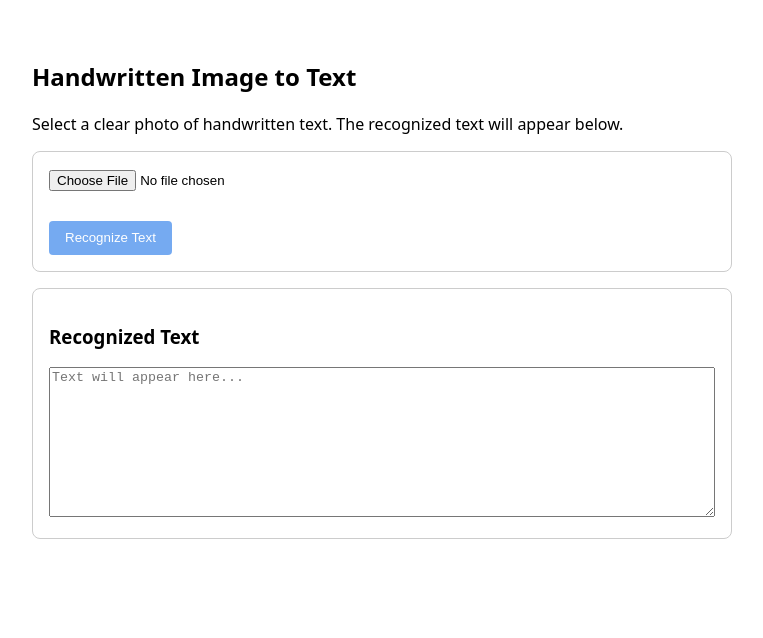
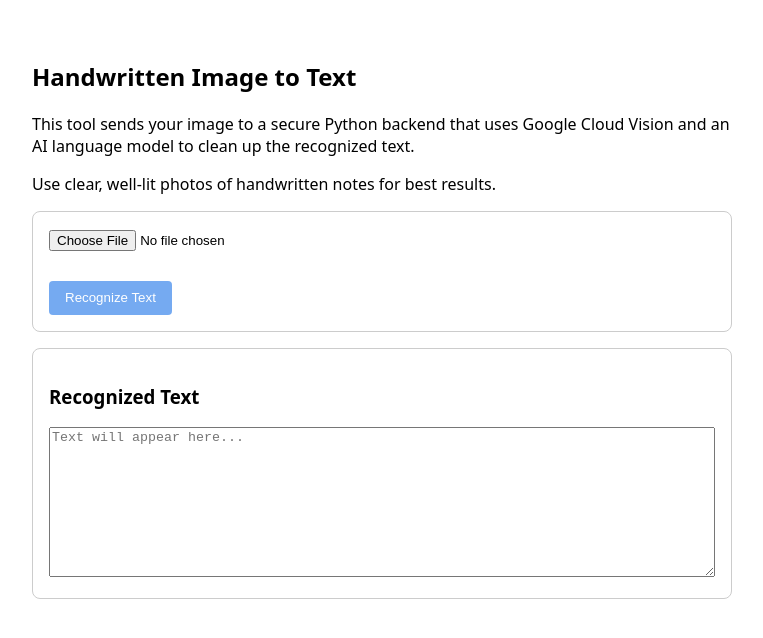
Before and after one commit to kavehml/handwriting-to-text, a plain HTML site: page index.html in a window 1280 px wide. Shown: the whole page, without its empty margins (258-1021 px from the left). Drawn offline with Linux system fonts and the light colour scheme.

Commit message:
Add explanation of backend and AI processing
Co-authored-by: Cursor <cursoragent@cursor.com>

```diff
--- a/index.html
+++ b/index.html
@@ -80,7 +80,8 @@
 </head>
 <body>
   <h2>Handwritten Image to Text</h2>
-  <p>Select a clear photo of handwritten text. The recognized text will appear below.</p>
+  <p>This tool sends your image to a secure Python backend that uses Google Cloud Vision and an AI language model to clean up the recognized text.</p>
+  <p>Use clear, well-lit photos of handwritten notes for best results.</p>
 
   <div class="box">
     <input type="file" id="fileInput" accept="image/*" />
```
